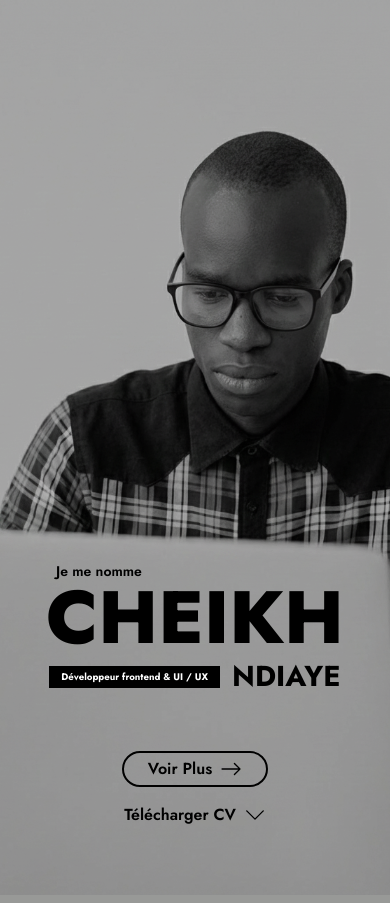
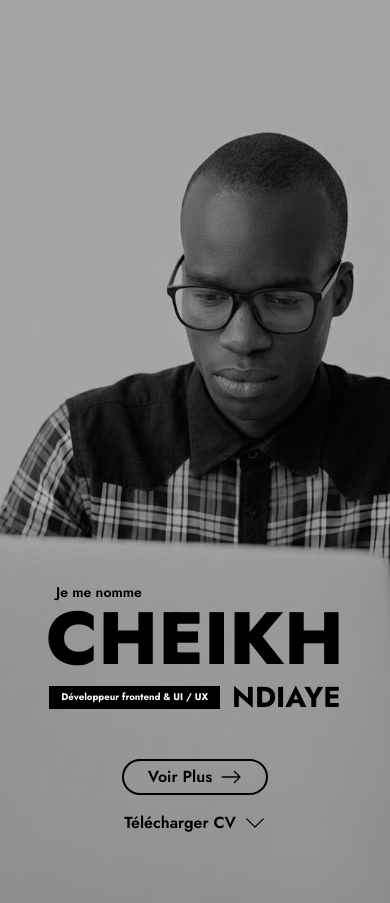
Before and after one commit to capitaine12/portfolio, a React (Vite) app: page / in a window 390 px wide. Built offline with nearby package versions, Linux system fonts and the light colour scheme.

Commit message:
mobile first phase 10

```diff
--- a/src/components/Home/HeroContent.tsx
+++ b/src/components/Home/HeroContent.tsx
@@ -22,7 +22,7 @@ export const HeroContent: FC<HeroProps> = ({
     <section >
 
      {/* MOBILE */}
-<div className="relative w-full h-[106svh] lg:hidden overflow-hidden">
+<div className="relative w-full h-[107svh] lg:hidden overflow-hidden">
   <img
     src={profile}
     alt="Cheikh Ndiaye"
@@ -67,7 +67,7 @@ export const HeroContent: FC<HeroProps> = ({
     </div>
 
     {/* BOUTONS */}
-    <div className="mt-3 flex flex-col gap-3">
+    <div className=" flex flex-col gap-3">
       <Button
         variant="primary"
         icon={<BsArrowRight size={22} />}
```
